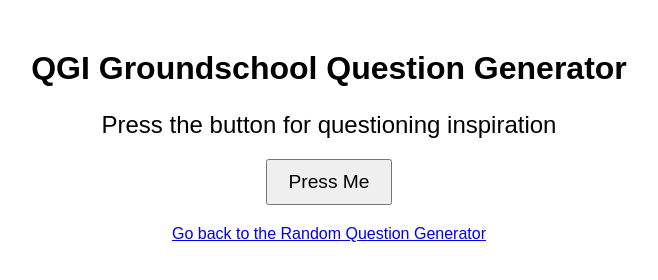
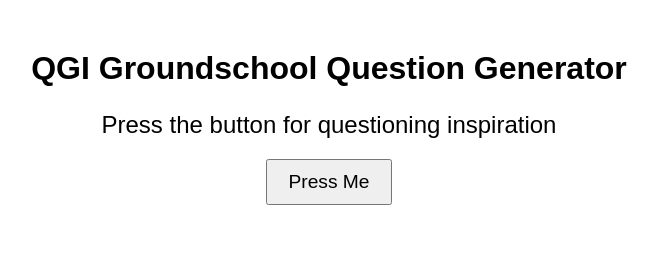
Before and after one commit to HSmith644/QGI-groundschool, a plain HTML site: page QGI-index.html in a window 1280 px wide. Shown: the whole page, without its empty margins (311-969 px from the left). Drawn offline with Linux system fonts and the light colour scheme.

Commit message:
Update QGI-index.html

```diff
--- a/QGI-index.html
+++ b/QGI-index.html
@@ -30,9 +30,6 @@
     <h1>QGI Groundschool Question Generator</h1>
     <p id="question">Press the button for questioning inspiration</p>
     <button onclick="generateRandomQuestion()">Press Me</button>
-
-    <!-- Link back to the question generator -->
-    <a href="https://hsmith644.github.io/QGI-groundschool/QGI-index.html">Go back to the Random Question Generator</a>
 
     <script>
         // Your questions array
```
